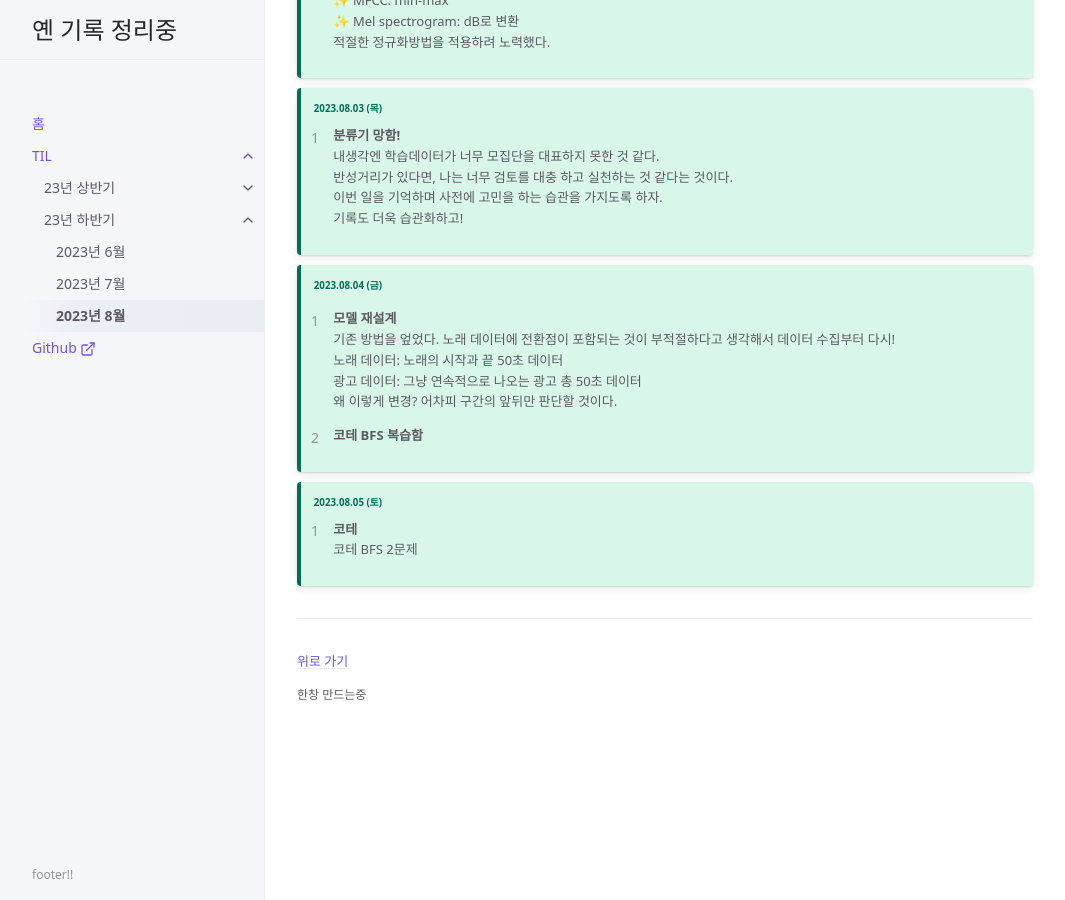
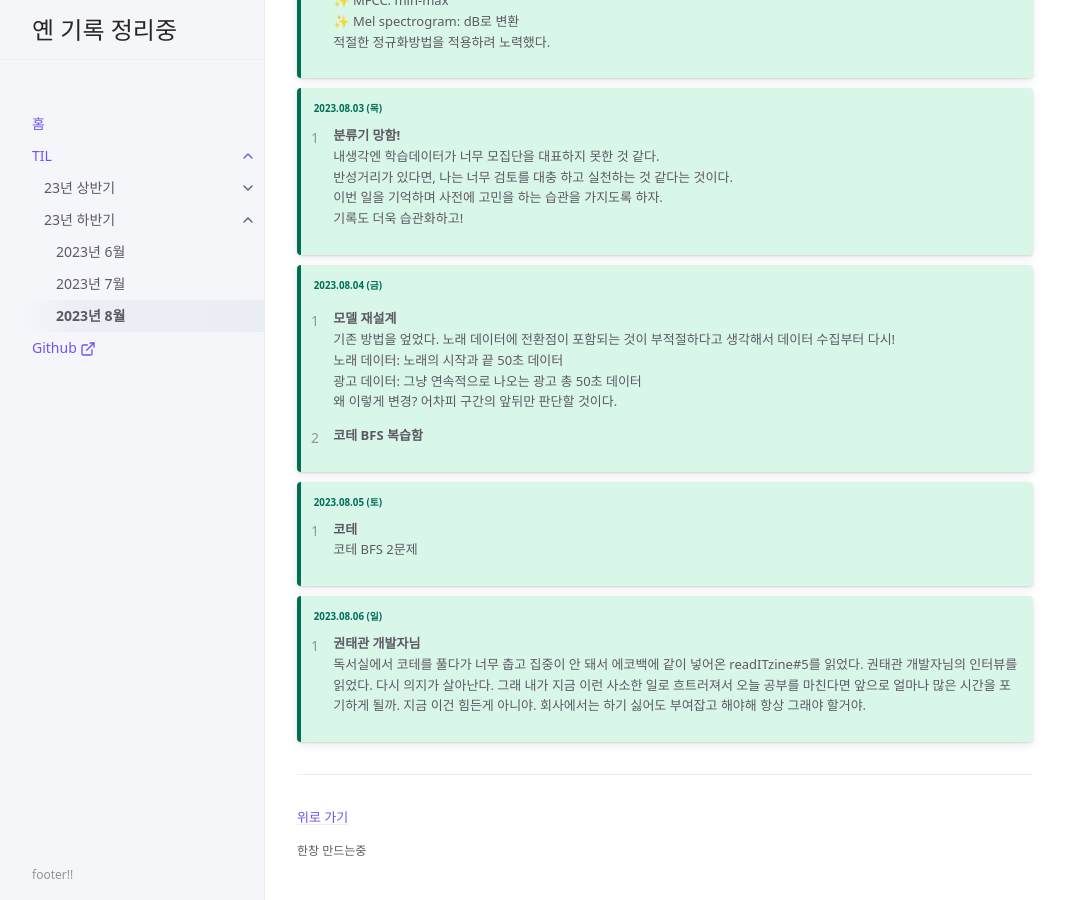
Before and after one commit to yyeennyy/yyeennyy.github.io, a Jekyll site: the page built from docs/TIL/23년 하반기/month08.md, in a window 1280 px wide and 900 px high, scrolled down 703 px. Shown: the whole window, without its empty margins (107-1172 px from the left). Built offline with Jekyll 4.4.1, drawn with Linux system fonts in a browser that asks for light colours.

Commit message:
TIL 0806

```diff
--- a/docs/TIL/23년 하반기/month08.md
+++ b/docs/TIL/23년 하반기/month08.md
@@ -73,3 +73,10 @@ nav_order: 3
 > 1. **코테**<br>
 > 코테 BFS 2문제
 >
+
+
+{: .new-title }
+> 2023.08.06 (일)
+>
+> 1. **권태관 개발자님**<br>
+> 독서실에서 코테를 풀다가 너무 춥고 집중이 안 돼서 에코백에 같이 넣어온 readITzine#5를 읽었다. 권태관 개발자님의 인터뷰를 읽었다. 다시 의지가 살아난다. 그래 내가 지금 이런 사소한 일로 흐트러져서 오늘 공부를 마친다면 앞으로 얼마나 많은 시간을 포기하게 될까. 지금 이건 힘든게 아니야. 회사에서는 하기 싫어도 부여잡고 해야해 항상 그래야 할거야.
```
